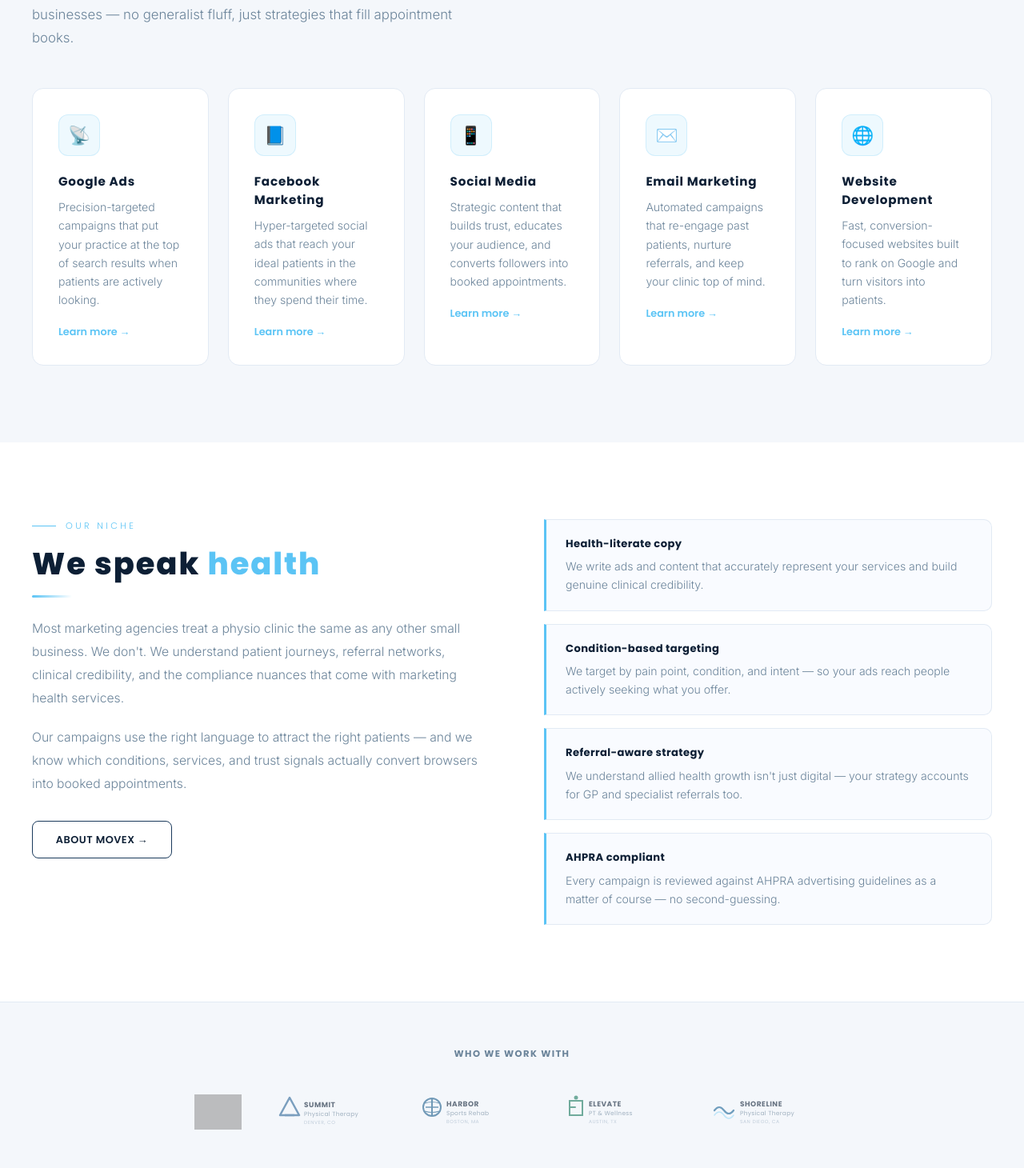
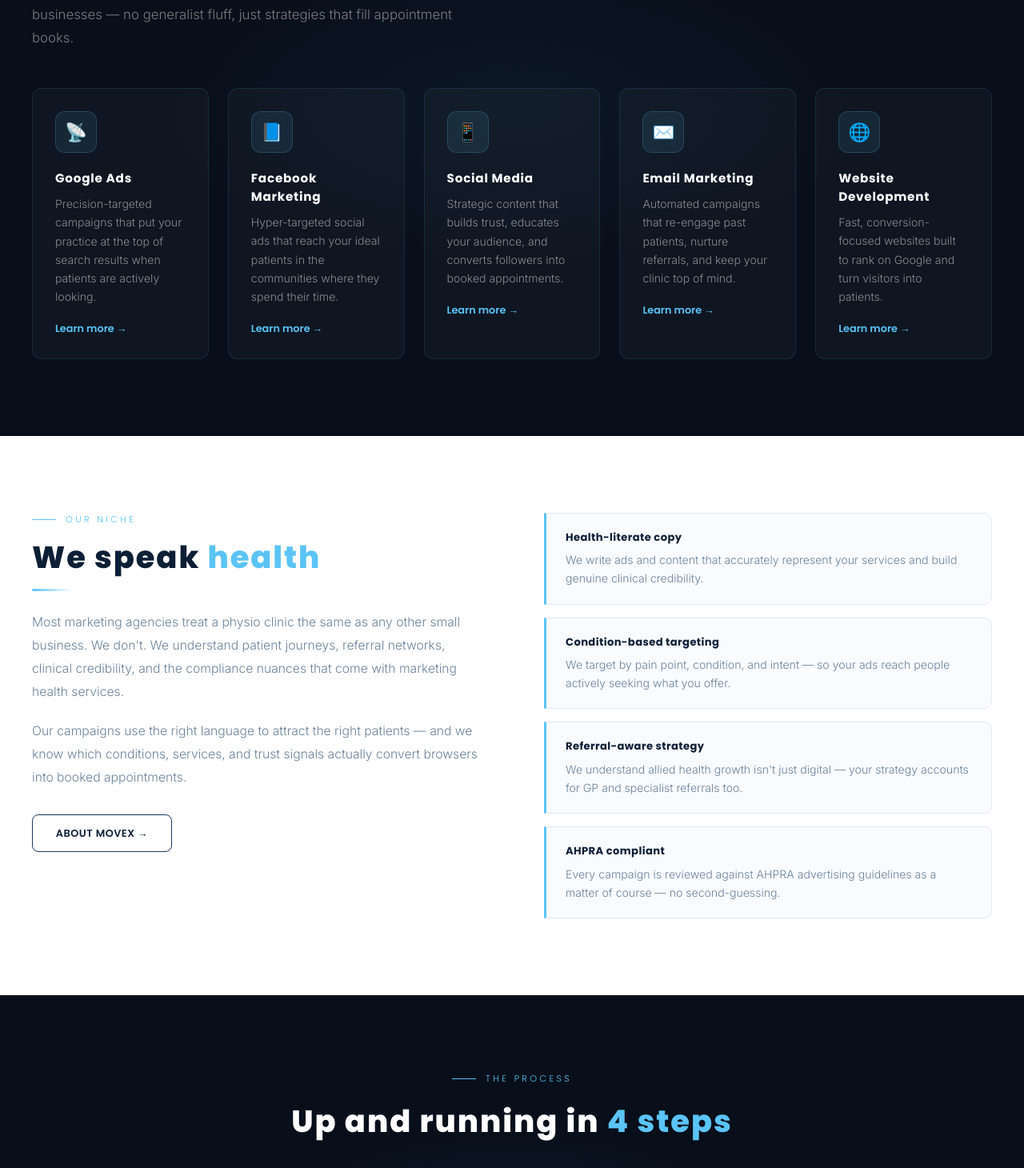
Before and after one commit to MoveXMedia/movexmedia, a Next.js app: page / in a window 1280 px wide. Shown: the part 4230-5690 px from the top of the page at 80% size. Built offline with nearby package versions, Linux system fonts and the light colour scheme; grey boxes are pictures that could not be loaded.

Commit message:
Services dark mode + hover; remove Who We Work With; portal hero rewrite + custom KPIs; Mailchimp 10k contacts; drop multi-location feature; fix About photo

```diff
--- a/pages/about.js
+++ b/pages/about.js
@@ -185,7 +185,7 @@ export default function About() {
           <div style={{ display: 'flex', gap: '4rem', alignItems: 'flex-start', flexWrap: 'wrap' }}>
             <div style={{ flexShrink: 0 }}>
               <img
-                src="https://movephysiotherapy.com.au/wp-content/uploads/2025/07/26-Jun-2025-Move-Physiotherapy-Headshots-_0094-scaled.webp"
+                src="/daniel-ryan.jpg"
                 alt="Daniel Ryan — Founder, MoveX Media"
                 style={{ width: '200px', height: '200px', borderRadius: '50%', objectFit: 'cover', objectPosition: 'top', border: '3px solid rgba(91,196,245,0.3)', display: 'block' }}
               />
--- a/pages/index.js
+++ b/pages/index.js
@@ -350,30 +350,41 @@ export default function Home() {
       </section>
 
       {/* ── SERVICES (light) ── */}
-      <section style={{ padding: '6rem 2rem', background: '#f4f7fb' }}>
-        <div style={{ maxWidth: '1200px', margin: '0 auto' }}>
+      <section style={{ padding: '6rem 2rem', background: '#080f1a', position: 'relative', overflow: 'hidden' }}>
+        <div style={{ position: 'absolute', top: '50%', left: '50%', transform: 'translate(-50%,-50%)', width: '900px', height: '400px', background: 'radial-gradient(ellipse, rgba(74,158,218,0.06) 0%, transparent 70%)', pointerEvents: 'none' }} />
+        <div style={{ maxWidth: '1200px', margin: '0 auto', position: 'relative', zIndex: 1 }}>
           <div style={{ marginBottom: '3rem' }}>
-            <div className="section-label" style={{ color: '#5bc4f5' }}>What We Do</div>
-            <h2 style={{ fontFamily: 'Poppins, sans-serif', fontSize: 'clamp(1.8rem, 4vw, 2.8rem)', lineHeight: 1.2, marginBottom: '1rem', color: '#0d1f35', fontWeight: 800 }}>
+            <div className="section-label">What We Do</div>
+            <h2 style={{ fontFamily: 'Poppins, sans-serif', fontSize: 'clamp(1.8rem, 4vw, 2.8rem)', lineHeight: 1.2, marginBottom: '1rem', color: 'white', fontWeight: 800 }}>
               Full-service marketing<br />for <span style={{ color: '#5bc4f5' }}>health practices</span>
             </h2>
-            <p style={{ color: '#6b849a', fontSize: '1.05rem', lineHeight: '1.75', maxWidth: '560px', fontWeight: 300 }}>
+            <p style={{ color: 'rgba(255,255,255,0.45)', fontSize: '1.05rem', lineHeight: '1.75', maxWidth: '560px', fontWeight: 300 }}>
               Every service is designed specifically for health and allied health businesses — no generalist fluff, just strategies that fill appointment books.
             </p>
           </div>
           <div style={{ display: 'grid', gridTemplateColumns: 'repeat(auto-fit, minmax(210px, 1fr))', gap: '1.5rem' }}>
             {services.map(s => (
-              <Link href={s.href} key={s.title}>
-                <div className="card-light" style={{ height: '100%', cursor: 'pointer' }}>
+              <Link href={s.href} key={s.title} className="service-card-link">
+                <div className="service-card" style={{ height: '100%', cursor: 'pointer', padding: '1.75rem', borderRadius: '12px', border: '1px solid rgba(91,196,245,0.12)', background: 'rgba(255,255,255,0.03)', transition: 'all 0.25s ease' }}>
                   <div style={{ width: '52px', height: '52px', borderRadius: '12px', background: 'rgba(91,196,245,0.1)', border: '1px solid rgba(91,196,245,0.2)', display: 'flex', alignItems: 'center', justifyContent: 'center', fontSize: '1.4rem', marginBottom: '1.2rem' }}>{s.icon}</div>
-                  <h3 style={{ fontFamily: 'Poppins, sans-serif', fontWeight: 700, fontSize: '0.95rem', marginBottom: '0.6rem', color: '#0d1f35' }}>{s.title}</h3>
-                  <p style={{ color: '#6b849a', fontSize: '0.88rem', lineHeight: '1.65', fontWeight: 300 }}>{s.desc}</p>
+                  <h3 className="service-card-title" style={{ fontFamily: 'Poppins, sans-serif', fontWeight: 700, fontSize: '0.95rem', marginBottom: '0.6rem', color: 'white', transition: 'color 0.25s ease' }}>{s.title}</h3>
+                  <p className="service-card-desc" style={{ fontSize: '0.88rem', lineHeight: '1.65', fontWeight: 300, color: 'rgba(255,255,255,0.5)', transition: 'color 0.25s ease' }}>{s.desc}</p>
                   <div style={{ marginTop: '1.2rem', color: '#5bc4f5', fontSize: '0.8rem', fontFamily: 'Poppins, sans-serif', fontWeight: 600 }}>Learn more →</div>
                 </div>
               </Link>
             ))}
           </div>
         </div>
+        <style>{`
+          .service-card:hover {
+            background: #ffffff !important;
+            border-color: #ffffff !important;
+            box-shadow: 0 16px 48px rgba(0,0,0,0.3);
+            transform: translateY(-3px);
+          }
+          .service-card:hover .service-card-title { color: #0d1f35 !important; }
+          .service-card:hover .service-card-desc { color: #6b849a !important; }
+        `}</style>
       </section>
 
       {/* ── WHY US (white) ── */}
@@ -404,79 +415,6 @@ export default function Home() {
                 </div>
               ))}
             </div>
-          </div>
-        </div>
-      </section>
-
-      {/* ── WHO WE WORK WITH ── */}
-      <section style={{ padding: '3.5rem 2rem', background: '#f4f7fb', borderTop: '1px solid #e2eaf4', borderBottom: '1px solid #e2eaf4' }}>
-        <div style={{ maxWidth: '1000px', margin: '0 auto', textAlign: 'center' }}>
-          <p style={{ fontFamily: 'Poppins, sans-serif', fontSize: '0.72rem', fontWeight: 700, letterSpacing: '0.12em', textTransform: 'uppercase', color: '#6b849a', marginBottom: '2.5rem' }}>Who we work with</p>
-          <div style={{ display: 'flex', justifyContent: 'center', alignItems: 'center', flexWrap: 'wrap', gap: '2.5rem' }}>
-
-            {/* Move Physiotherapy — real client */}
-            <a href="https://movephysiotherapy.com.au" target="_blank" rel="noopener noreferrer"
-              style={{ opacity: 0.65, transition: 'opacity 0.2s' }}
-              onMouseEnter={e => e.currentTarget.style.opacity = 1}
-              onMouseLeave={e => e.currentTarget.style.opacity = 0.65}>
-              <img
-                src="https://sp-ao.shortpixel.ai/client/to_webp,q_glossy,ret_img/https://movephysiotherapy.com.au/wp-content/uploads/2021/05/Move_P_F_Logo-Black_Blue-removebg-preview.png"
-                alt="Move Physiotherapy and Fitness"
-                style={{ height: '44px', width: 'auto', display: 'block' }}
-              />
-            </a>
-
-            {/* Placeholder logos — SVG logo marks */}
-
-            {/* Summit Physical Therapy */}
-            <div style={{ opacity: 0.6 }}>
-              <svg width="140" height="44" viewBox="0 0 140 44" fill="none" xmlns="http://www.w3.org/2000/svg">
-                <polygon points="20,6 32,28 8,28" fill="none" stroke="#2a6496" strokeWidth="2.5" strokeLinejoin="round"/>
-                <line x1="14" y1="28" x2="26" y2="28" stroke="#2a6496" strokeWidth="2.5"/>
-                <text x="38" y="18" fontFamily="Poppins, sans-serif" fontWeight="700" fontSize="9" fill="#0d1f35" letterSpacing="0.5">SUMMIT</text>
-                <text x="38" y="29" fontFamily="Poppins, sans-serif" fontWeight="400" fontSize="7.5" fill="#6b849a" letterSpacing="0.3">Physical Therapy</text>
-                <text x="38" y="39" fontFamily="Poppins, sans-serif" fontWeight="400" fontSize="6" fill="#a0b3c6" letterSpacing="0.5">DENVER, CO</text>
-              </svg>
-            </div>
-
-            {/* Harbor Sports Rehab */}
-            <div style={{ opacity: 0.6 }}>
-              <svg width="140" height="44" viewBox="0 0 140 44" fill="none" xmlns="http://www.w3.org/2000/svg">
-                <circle cx="18" cy="18" r="11" fill="none" stroke="#1a5c8a" strokeWidth="2"/>
-                <line x1="18" y1="7" x2="18" y2="29" stroke="#1a5c8a" strokeWidth="2"/>
-                <line x1="10" y1="18" x2="26" y2="18" stroke="#1a5c8a" strokeWidth="1.5"/>
-                <path d="M9,13 Q18,10 27,13" stroke="#1a5c8a" strokeWidth="1.2" fill="none"/>
-                <path d="M9,23 Q18,26 27,23" stroke="#1a5c8a" strokeWidth="1.2" fill="none"/>
-                <text x="36" y="17" fontFamily="Poppins, sans-serif" fontWeight="700" fontSize="9" fill="#0d1f35" letterSpacing="0.5">HARBOR</text>
-                <text x="36" y="28" fontFamily="Poppins, sans-serif" fontWeight="400" fontSize="7.5" fill="#6b849a" letterSpacing="0.3">Sports Rehab</text>
-                <text x="36" y="38" fontFamily="Poppins, sans-serif" fontWeight="400" fontSize="6" fill="#a0b3c6" letterSpacing="0.5">BOSTON, MA</text>
-              </svg>
-            </div>
-
-            {/* Elevate PT & Wellness */}
-            <div style={{ opacity: 0.6 }}>
-              <svg width="145" height="44" viewBox="0 0 145 44" fill="none" xmlns="http://www.w3.org/2000/svg">
-                <path d="M18,28 L10,28 L10,10 L18,10" stroke="#1a7a5e" strokeWidth="2" fill="none" strokeLinecap="round"/>
-                <path d="M10,18 L17,18" stroke="#1a7a5e" strokeWidth="2" strokeLinecap="round"/>
-                <path d="M18,28 L26,28 L26,10 L18,10" stroke="#1a7a5e" strokeWidth="2" fill="none" strokeLinecap="round"/>
-                <circle cx="18" cy="6" r="2.5" fill="#1a7a5e"/>
-                <text x="34" y="17" fontFamily="Poppins, sans-serif" fontWeight="700" fontSize="9" fill="#0d1f35" letterSpacing="0.5">ELEVATE</text>
-                <text x="34" y="28" fontFamily="Poppins, sans-serif" fontWeight="400" fontSize="7.5" fill="#6b849a" letterSpacing="0.3">PT &amp; Wellness</text>
-                <text x="34" y="38" fontFamily="Poppins, sans-serif" fontWeight="400" fontSize="6" fill="#a0b3c6" letterSpacing="0.5">AUSTIN, TX</text>
-              </svg>
-            </div>
-
-            {/* Shoreline Physical Therapy */}
-            <div style={{ opacity: 0.6 }}>
-              <svg width="150" height="44" viewBox="0 0 150 44" fill="none" xmlns="http://www.w3.org/2000/svg">
-                <path d="M6,22 Q12,14 18,22 Q24,30 30,22" stroke="#1a6496" strokeWidth="2.2" fill="none" strokeLinecap="round"/>
-                <path d="M6,28 Q12,20 18,28 Q24,36 30,28" stroke="#5bc4f5" strokeWidth="1.5" fill="none" strokeLinecap="round" opacity="0.6"/>
-                <text x="38" y="17" fontFamily="Poppins, sans-serif" fontWeight="700" fontSize="9" fill="#0d1f35" letterSpacing="0.5">SHORELINE</text>
-                <text x="38" y="28" fontFamily="Poppins, sans-serif" fontWeight="400" fontSize="7.5" fill="#6b849a" letterSpacing="0.3">Physical Therapy</text>
-                <text x="38" y="38" fontFamily="Poppins, sans-serif" fontWeight="400" fontSize="6" fill="#a0b3c6" letterSpacing="0.5">SAN DIEGO, CA</text>
-              </svg>
-            </div>
-
           </div>
         </div>
       </section>
```
Also changed, not shown: pages/clinician-portal.js (+49 -5 lines), pages/marketing-hub.js (+11 -7 lines).
